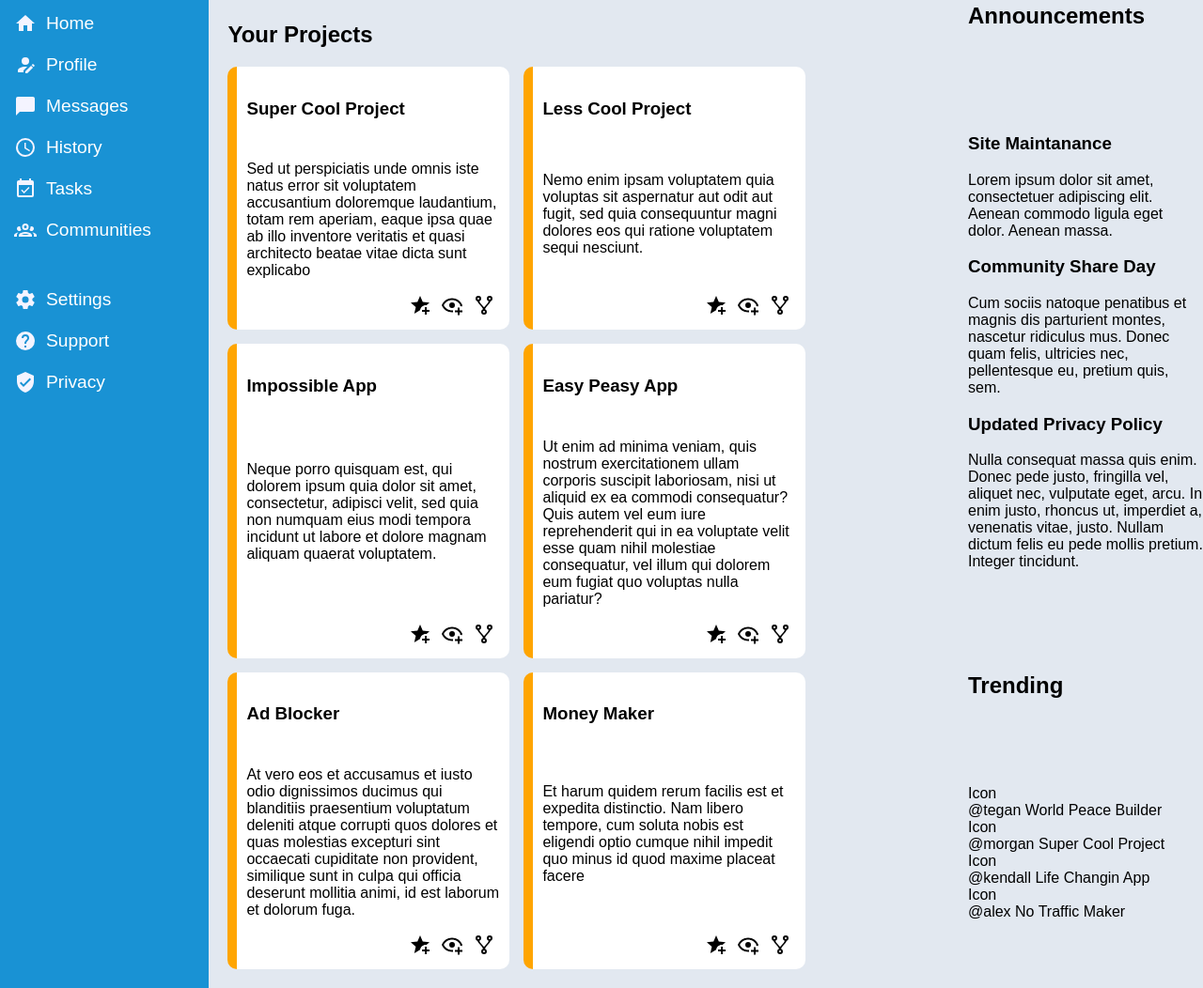
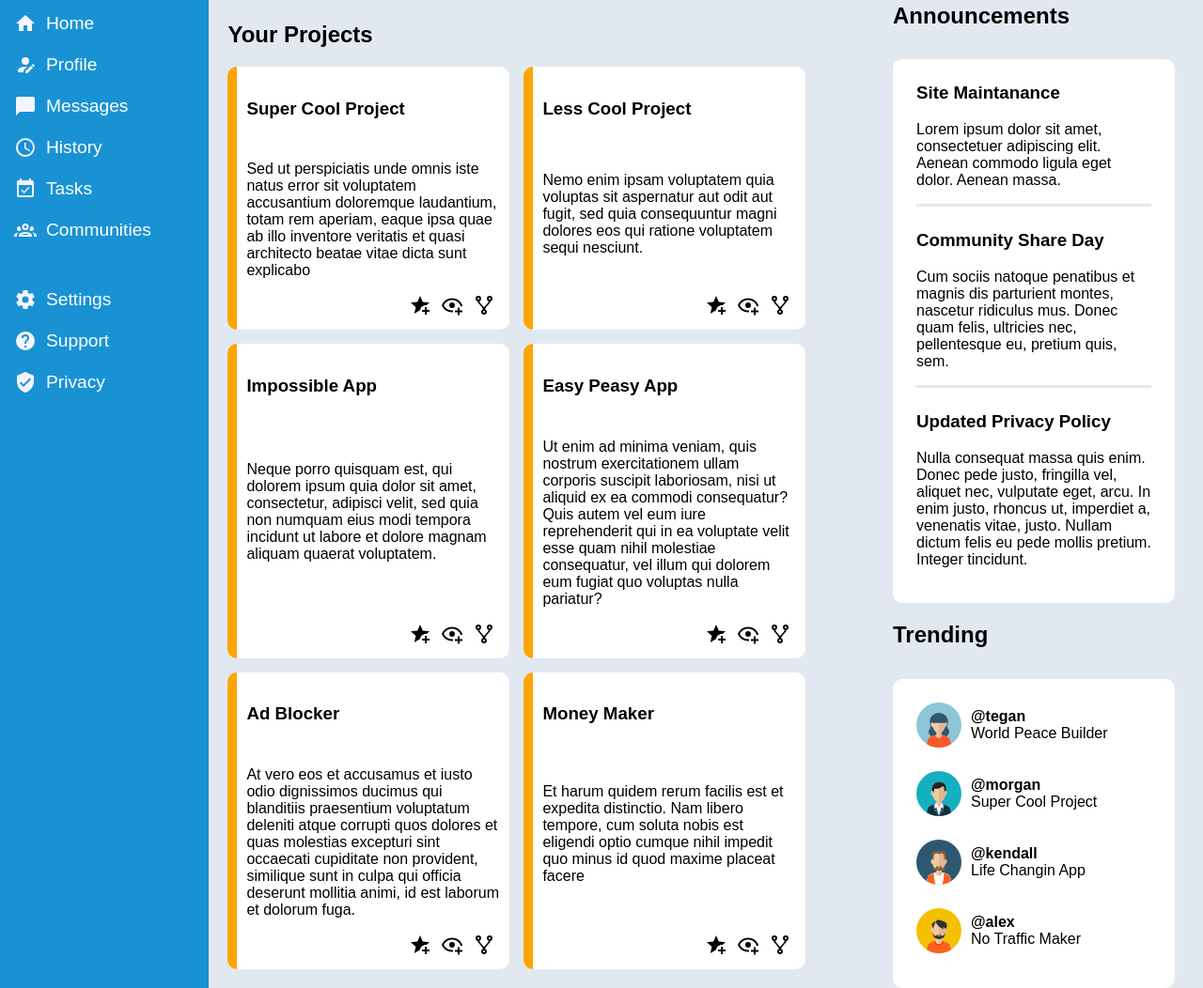
Before and after one commit to jpawz/admin-dashboard, a plain HTML site: page index.html in a window 1280 px wide. Shown: the part 122-1174 px from the top of the page at 94% size. Drawn offline with Linux system fonts and the light colour scheme.

Commit message:
Change appearance of right panel

```diff
--- a/index.html
+++ b/index.html
@@ -120,30 +120,30 @@
                     </div>
                 </div>
                 <h2>Trending</h2>
-                <div>
+                <div class="trending">
                     <div>
-                        <div>Icon</div>
+                        <img src="img/avatar-svgrepo-com.svg">
                         <div>
                             <span>@tegan</span>
                             <span>World Peace Builder</span>
                         </div>
                     </div>
                     <div>
-                        <div>Icon</div>
+                        <img src="img/avatar-svgrepo-com(1).svg">
                         <div>
                             <span>@morgan</span>
                             <span>Super Cool Project</span>
                         </div>
                     </div>
                     <div>
-                        <div>Icon</div>
+                        <img src="img/avatar-svgrepo-com(2).svg">
                         <div>
                             <span>@kendall</span>
                             <span>Life Changin App</span>
                         </div>
                     </div>
                     <div>
-                        <div>Icon</div>
+                        <img src="img/avatar-svgrepo-com(3).svg">
                         <div>
                             <span>@alex</span>
                             <span>No Traffic Maker</span>
--- a/style.css
+++ b/style.css
@@ -2,6 +2,7 @@
   --blue: #1992d4;
   --white: #fff;
   --gray: #e2e8f0;
+  --radius: 10px;
 }
 
 * {
@@ -81,7 +82,8 @@ nav > a {
 
 .right-bar {
   display: grid;
-  grid-template-columns: 250px;
+  grid-template-columns: 300px;
+  margin-right: 30px;
 }
 
 .projects {
@@ -96,9 +98,9 @@ nav > a {
 
 .card {
   background-color: var(--white);
-  border-radius: 10px;
+  border-radius: var(--radius);
   padding: 10px;
-  border-left: 10px solid orange;
+  border-left: var(--radius) solid orange;
   display: grid;
 }
 
@@ -115,3 +117,42 @@ nav > a {
   height: 1.5rem;
   padding: 0px 5px;
 }
+
+.announcements {
+  background-color: var(--white);
+  border-radius: var(--radius);
+}
+
+.announcements > div {
+  margin: 25px;
+}
+
+.announcements > div:not(:last-child) {
+  border-bottom: 3px solid var(--gray);
+}
+
+.trending {
+  background-color: var(--white);
+  border-radius: var(--radius);
+}
+
+.trending img {
+  height: 3rem;
+  padding-right: 10px;
+}
+
+.trending > div {
+  margin: 25px;
+  display: flex;
+  flex-direction: row;
+  align-items: center;
+}
+
+.trending > div > div {
+  display: flex;
+  flex-direction: column;
+}
+
+.trending span:first-child {
+  font-weight: 700;
+}
```
Also changed, not shown: img/avatar-svgrepo-com(1).svg (added), img/avatar-svgrepo-com(2).svg (added), img/avatar-svgrepo-com(3).svg (added), img/avatar-svgrepo-com.svg (added).
